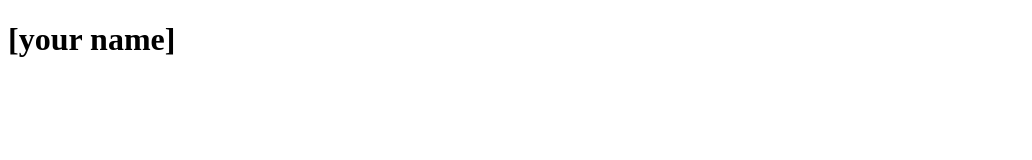
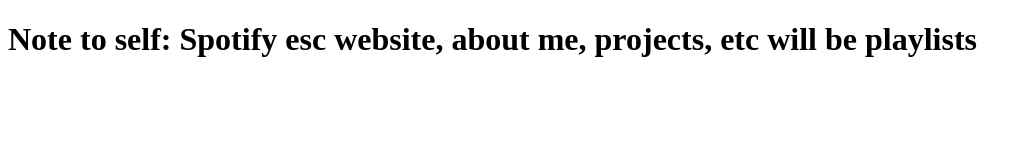
Before and after one commit to costell-j/costellsplaylist, a plain HTML site: page index.html in a window 1280 px wide. Shown: the whole page, without its empty margins (0-1032 px from the left). Drawn offline with Linux system fonts and the light colour scheme.

Commit message:
Add files via upload

```diff
--- a/index.html
+++ b/index.html
@@ -1,9 +1,7 @@
 <!DOCTYPE html>
 <html>
-  <head>
-    <title>Costell's Playlist</title>
-  </head>
-  <body>
-    <h1>[your name]</h1>
-  </body>
+    <title>Costell's Playlists</title>
+    <body>
+        <h1>Note to self: Spotify esc website, about me, projects, etc will be playlists</h1>
+    </body>
 </html>
```
